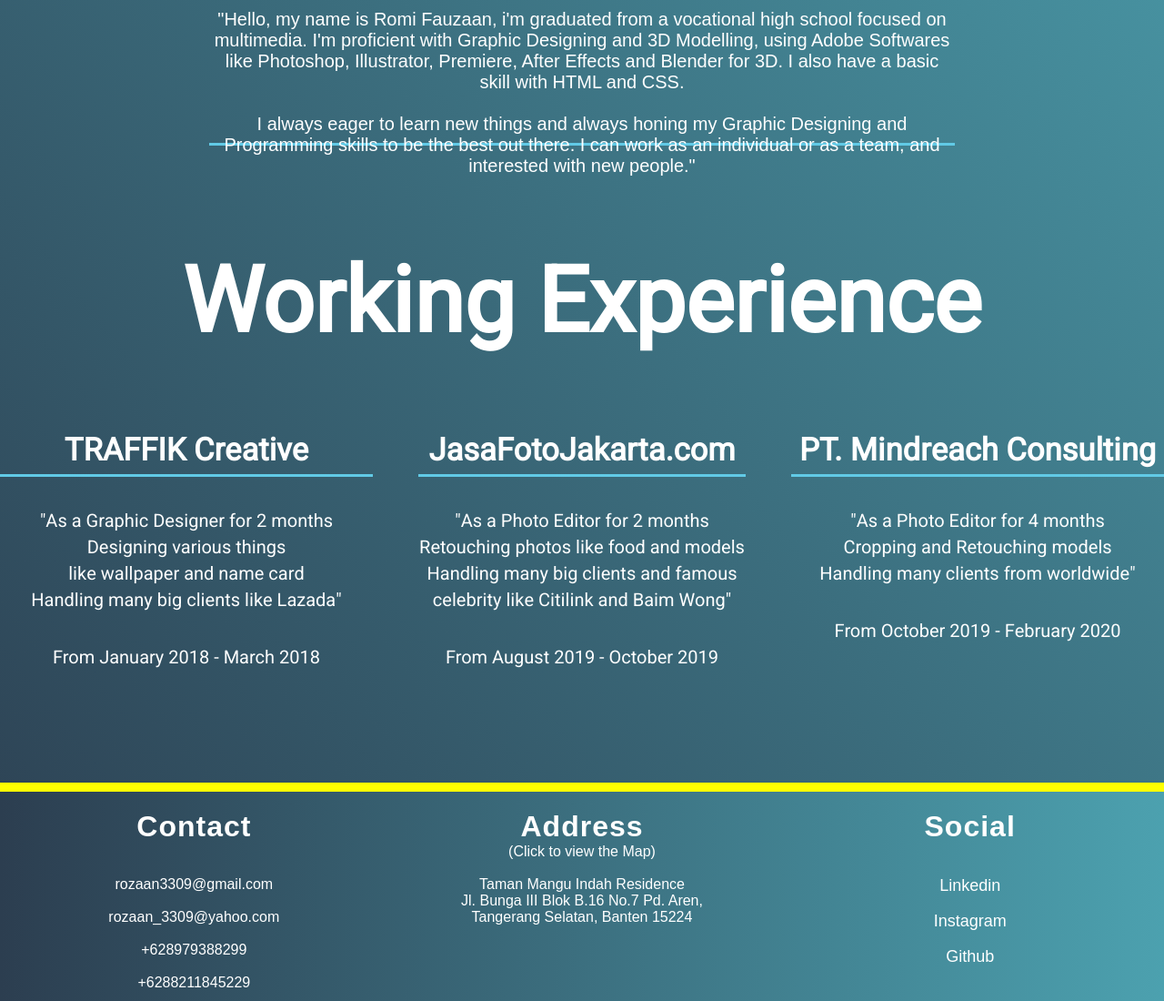
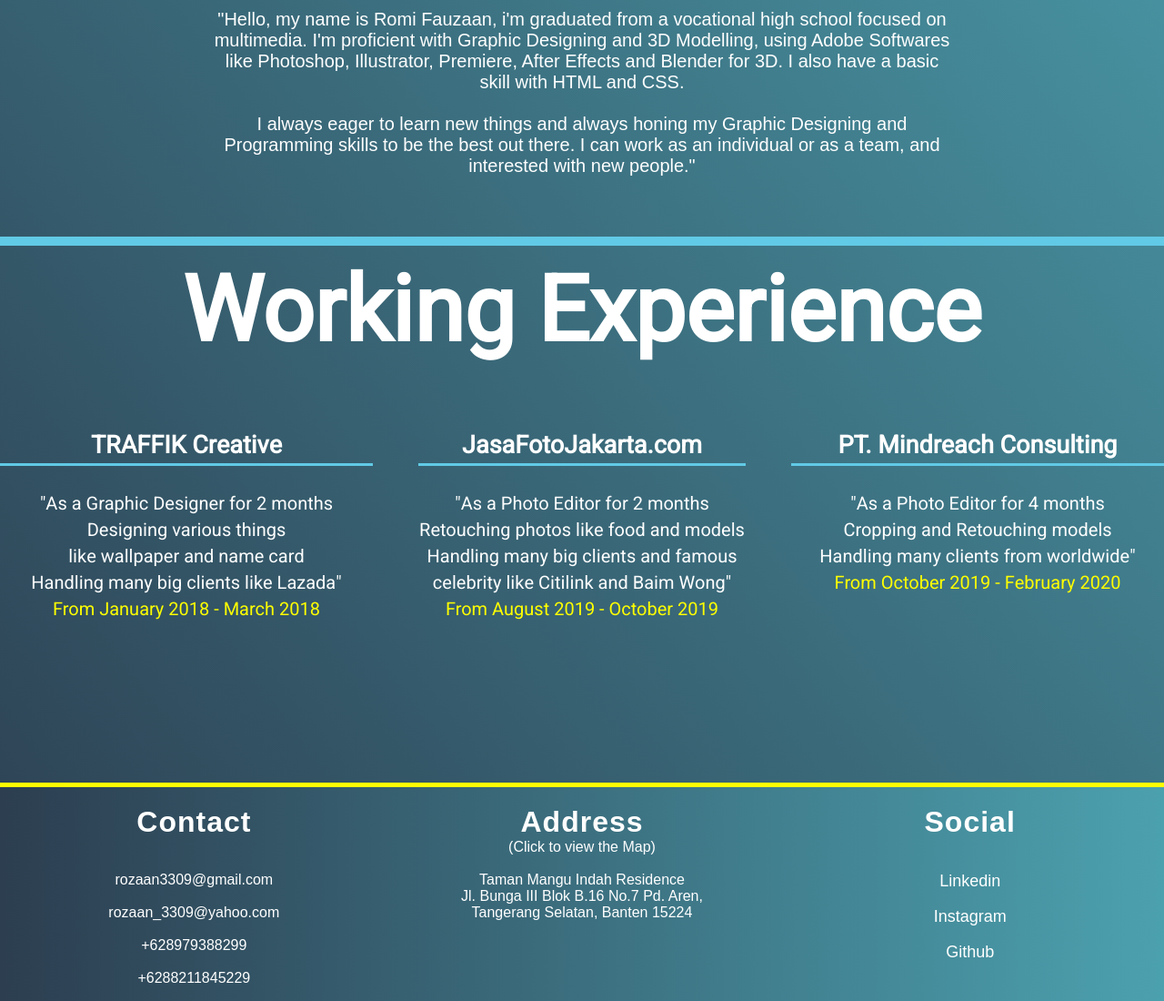
Before and after one commit to Rozaan3309/Rozaan3309.github.io, a plain HTML site: page index.html in a window 1280 px wide. Shown: the part 540-1640 px from the top of the page at 91% size. Drawn offline with Linux system fonts and the light colour scheme; a web font is replaced by a local one.

Commit message:
Update css

```diff
--- a/RozaanCV.css
+++ b/RozaanCV.css
@@ -20,7 +20,7 @@ header {
     height: 70px;
     position: fixed;
     top: 0;
-    border-bottom: yellow solid 10px;
+    border-bottom: yellow solid 5px;
 }
 
 .ListBox {
@@ -66,7 +66,7 @@ header {
 
 main {
     margin-top: 100px;
-    margin-bottom: 100px;
+
 }
 
 .MainWrapper {
@@ -79,7 +79,7 @@ main {
                         "JobsJudul JobsJudul JobsJudul"
                         "Jobs Timeline JobDesc";
     */
-    grid-template-rows: 400px 150px 200px 300px;
+    grid-template-rows: 400px 150px 200px 400px;
     grid-template-columns: 1fr 1fr 2fr 1fr 1fr;
     grid-gap: 50px;
 
@@ -135,18 +135,20 @@ main {
     color: white;
     font-family: sans-serif;
     text-align: center;
-    border-bottom: #61CAE6 solid 3px;
     font-size: 20px;
 }
 
+
 .JobJudul {
     margin-top: 50px;
+    align-items: center;
     grid-row-start: 3;
     grid-column: 1 / 6;
     font-family: 'Heebo', sans-serif;
     font-size: 50px;
     color: white;
     text-align: center;
+    border-top: #61CAE6 solid 10px;
 }
 
 .Job1 {
@@ -167,7 +169,7 @@ main {
 .Jobs {
     margin-top: 10px;
     font-family: 'Heebo', sans-serif;
-    font-size: 23px;
+    font-size: 18px;
     color: white;
     text-align: center;
 }
@@ -180,6 +182,10 @@ main {
     border-bottom: #61CAE6 solid;
 }
 
+.Timeline {
+    color: yellow;
+}
+
 /* Bagian Footer */
 
 #Footer {
@@ -188,7 +194,7 @@ main {
     grid-template-columns: 1fr 1fr 1fr;
     width: 100%;
     height: 240px;
-    border-top: yellow solid 10px;
+    border-top: yellow solid 5px;
 }
 
 .Grid1 {
--- a/index.html
+++ b/index.html
@@ -35,7 +35,7 @@
             <main id="Main">
                 <div class="MainWrapper">
                     <div class="ProfilePict">
-                        <img src="Images/Profile.JPG" alt="Profile Picture">
+                        <img src="Profile.JPG" alt="Profile Picture">
                     </div>
 
                     <div class="Name">
@@ -53,8 +53,8 @@
                             I'm proficient with Graphic Designing and 3D Modelling, using Adobe Softwares like Photoshop,
                             Illustrator, Premiere, After Effects and Blender for 3D. I also have a basic skill with HTML and CSS.<br>
                             <br>
-                            I always eager to learn new things and always honing my Graphic Designing and Programming skills
-                            to be the best out there. I can work as an individual or as a team, and interested with new people."</p>
+                            <span>I always eager to learn new things and always honing my Graphic Designing and Programming skills
+                            to be the best out there. I can work as an individual or as a team, and interested with new people."</span></p>
                     </div>
 
                     <div class="JobJudul">
@@ -67,8 +67,7 @@
                         </div>
                         <br>
                         <p>"As a Graphic Designer for 2 months<br>Designing various things<br>like wallpaper and name card<br>Handling many big clients like Lazada"</p>
-                        <br>
-                        <p>From January 2018 - March 2018</p>
+                        <p class="Timeline">From January 2018 - March 2018</p>
                     </div>
 
                     <div class="Job2 Jobs">
@@ -77,8 +76,7 @@
                         </div>
                         <br>
                         <p>"As a Photo Editor for 2 months<br>Retouching photos like food and models<br>Handling many big clients and famous<br>celebrity like Citilink and Baim Wong"</p>
-                        <br>
-                        <p>From August 2019 - October 2019</p>
+                        <p class="Timeline">From August 2019 - October 2019</p>
                     </div>
 
                     <div class="Job3 Jobs">
@@ -87,8 +85,7 @@
                         </div>
                         <br>
                         <p>"As a Photo Editor for 4 months<br>Cropping and Retouching models<br>Handling many clients from worldwide"</p>
-                        <br>
-                        <p>From October 2019 - February 2020</p>
+                        <p class="Timeline">From October 2019 - February 2020</p>
                     </div>
 
                 </div>
```
